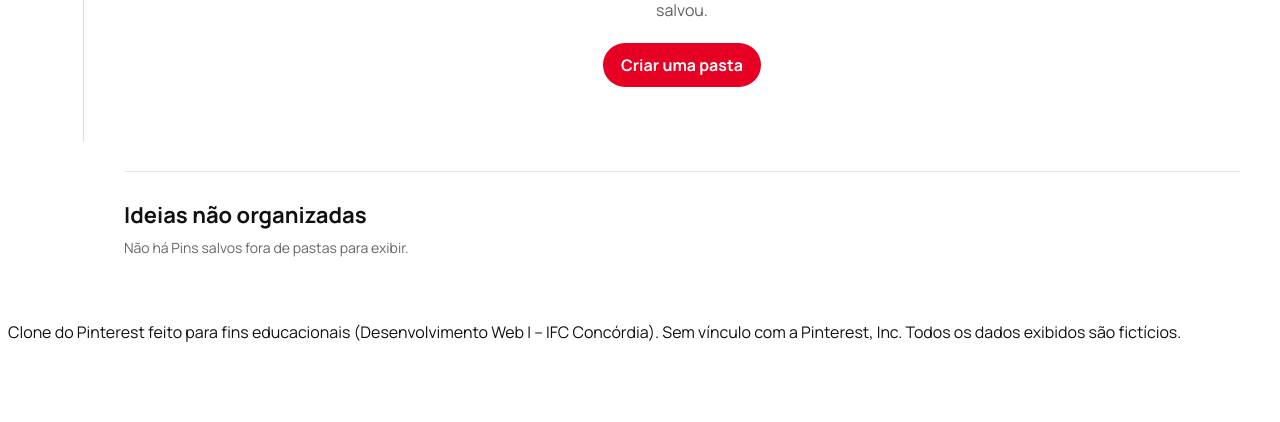
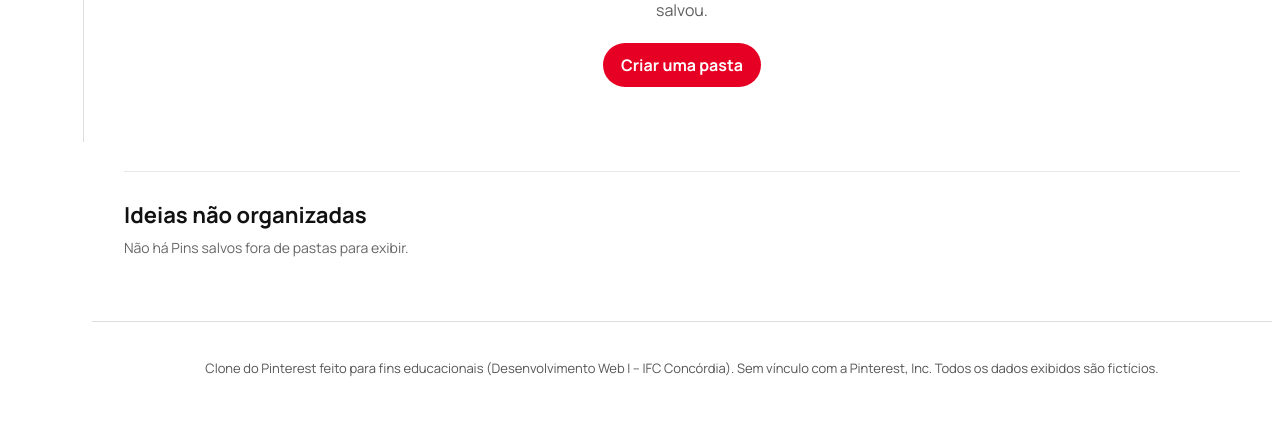
Before and after one commit to namemira/Pinterest, a PHP site: page /html/Perfil.html in a window 1280 px wide. Shown: the part 658-1080 px from the top of the page. Before the commit the page ends 1000 px from the top, so only its background shows below. Run offline with PHP 8.4, Linux system fonts and the light colour scheme.

Commit message:
css do rodape
css do rodape

```diff
--- a/css/principal.css
+++ b/css/principal.css
@@ -2982,3 +2982,16 @@ body {
     border-top: 1px solid #ddd;
     font-weight: bold;
 }
+
+/* Rodapé com aviso de projeto acadêmico */
+.rodape-clone {
+    margin-left: 84px;
+    padding: 24px;
+    border-top: 1px solid #dedede;
+    color: #555;
+    font-size: 13px;
+    text-align: center;
+}
+@media (max-width: 767px) {
+    .rodape-clone { margin-left: 0; }
+}
```
